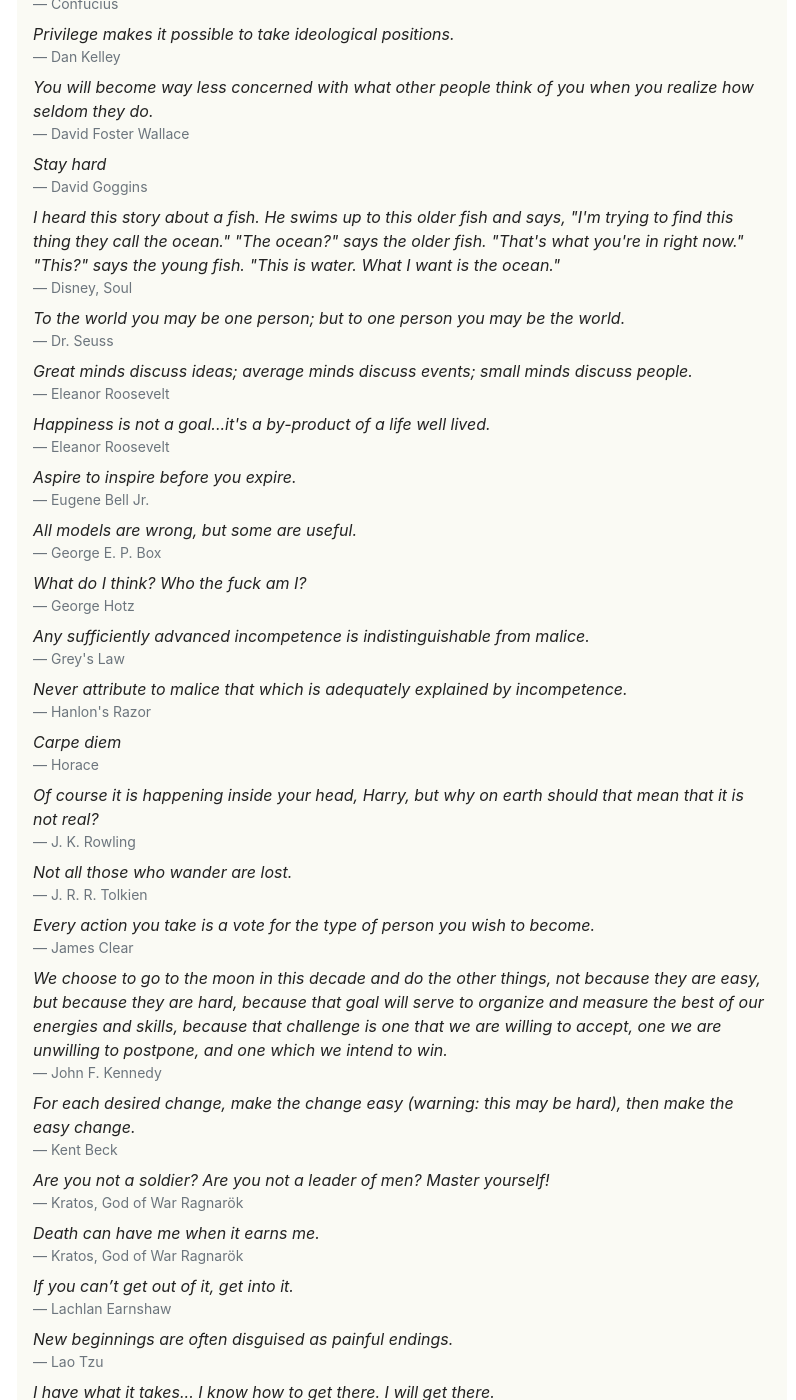
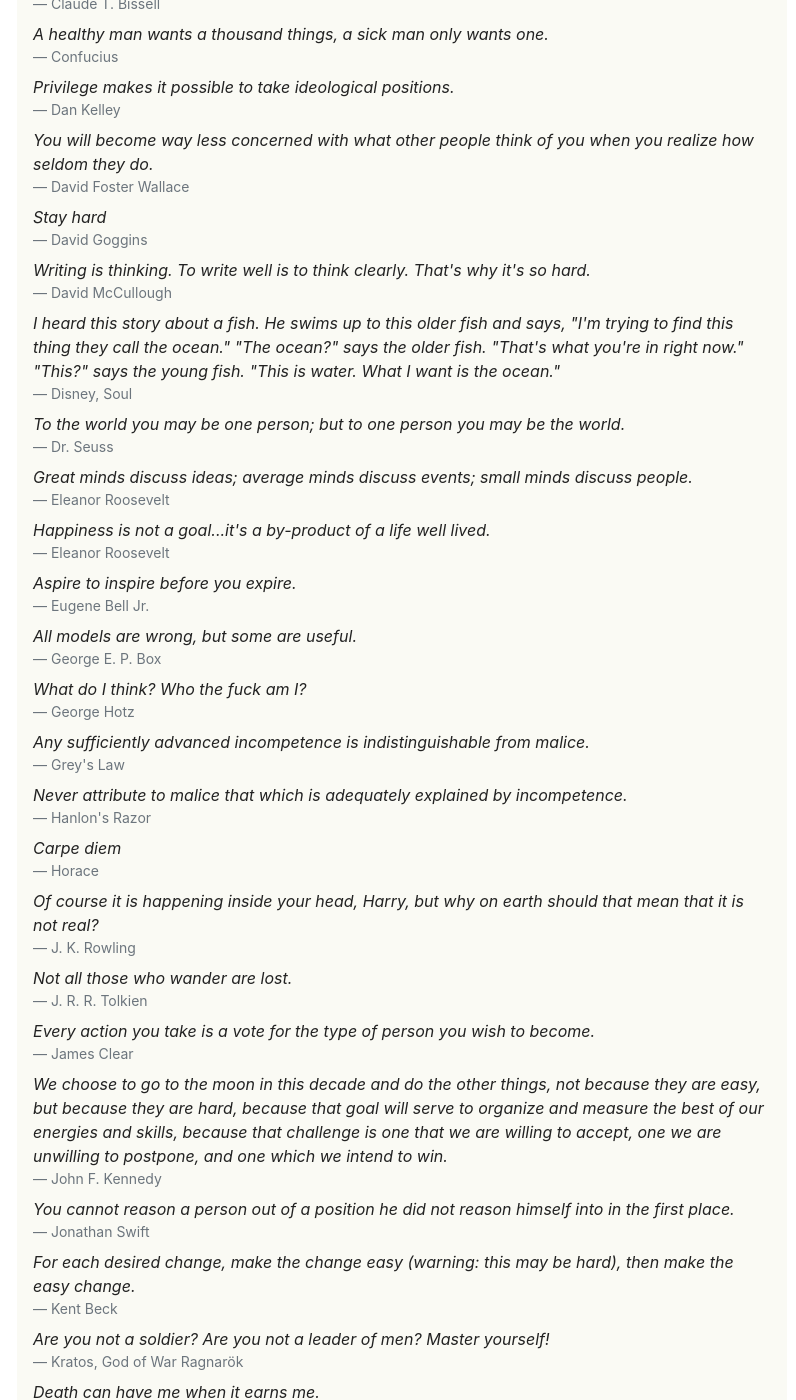
Before and after one commit to mackorone/mackorone.github.io, a Jekyll site: the page built from quotes.html, in a window 1280 px wide and 1400 px high, scrolled down 1393 px. Shown: the whole window, without its empty margins (238-1034 px from the left). Built offline with Jekyll 4.4.1, drawn with Linux system fonts in a browser that asks for light colours; nearby versions of some CDN libraries; some of the changed text lies outside the part shown.

Commit message:
Add more quotes

```diff
--- a/_data/quotes.yml
+++ b/_data/quotes.yml
@@ -149,3 +149,11 @@
   source: Wilson Kanadi
 - quote: She believed she could, so she did.
   source: R.S. Grey
+- quote: When the going gets tough, the tough get going.
+  source: Billy Ocean
+- quote: You cannot reason a person out of a position he did not reason himself into in the first place.
+  source: Jonathan Swift
+- quote: Writing is thinking. To write well is to think clearly. That's why it's so hard.
+  source: David McCullough
+- quote: A person is smart. People are dumb, panicky dangerous animals and you know it.
+  source: Men in Black
```
